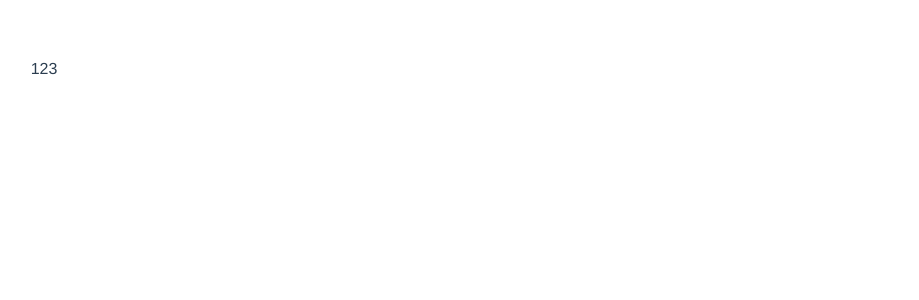
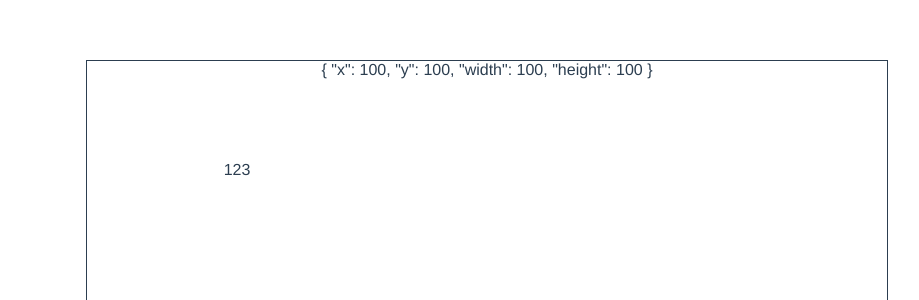
Before and after one commit to Zillionnn/build-webpage-manage, a Vue app: page / in a window 1280 px wide. Shown: the top 300 px of the page, without its empty margins (14-933 px from the left). Built offline with nearby package versions, Linux system fonts and the light colour scheme.

Commit message:
add drag

```diff
--- a/src/App.vue
+++ b/src/App.vue
@@ -11,12 +11,14 @@ export default {
 </script>
 
 <style>
+body,html{
+  margin:0;
+}
 #app {
   font-family: "Avenir", Helvetica, Arial, sans-serif;
   -webkit-font-smoothing: antialiased;
   -moz-osx-font-smoothing: grayscale;
   text-align: center;
   color: #2c3e50;
-  margin-top: 60px;
 }
 </style>
--- a/src/components/common/VTransform.vue
+++ b/src/components/common/VTransform.vue
@@ -1,10 +1,16 @@
 <template>
   <div
     class="container"
-    :style="`top:${top}px;left:${left}px;width:${width}px;height:${height}px;`"
-    @click="toggleOperates(true)"
+    :style="`top:${y}px;left:${x}px;width:${width}px;height:${height}px;`"
+    @mousedown="setDrag(0,$event)"
+    @mouseup="setDrag(1)"
+    @mousemove="moveCointainer"
   >
-    <div class="wrap" :style="`transform:rotate(${rotate}deg);`" :class="{'wrap-box-shadow':showOperate}">
+    <div
+      class="wrap"
+      :style="`transform:rotate(${rotate}deg);`"
+      :class="{'wrap-box-shadow':showOperate}"
+    >
       <div class="content-op" :style="'opacity:'+opacity">
         <slot />
       </div>
@@ -31,12 +37,12 @@ export default {
   name: 'VTransform',
   components: {},
   props: {
-    top: {
+    y: {
       type: [String, Number],
       required: false,
       default: 0
     },
-    left: {
+    x: {
       type: [String, Number],
       required: false,
       default: 0
@@ -64,16 +70,25 @@ export default {
   },
   data () {
     return {
-      showOperate: false
+      showOperate: false,
+      canMove: false,
+      mousePosition: {
+        x: 0,
+        y: 0
+      },
+      offsetX: 0,
+      offsetY: 0
     }
   },
+
   created () {
     this.listenClick()
   },
   methods: {
     listenClick () {
       document.addEventListener('mousedown', e => {
-        if (e.target.classList[0] !== 'container' &&
+        if (
+          e.target.classList[0] !== 'container' &&
           e.target.classList[0] !== 'wrap' &&
           e.target.classList[0] !== 'content-op' &&
           e.target.classList[0] !== 'operate'
@@ -81,7 +96,42 @@ export default {
           this.toggleOperates(false)
         }
       })
+      document.addEventListener('mousemove', this.getMousePosition)
     },
+    // 鼠标位置
+    getMousePosition (event) {
+      this.mousePosition.x = event.x
+      this.mousePosition.y = event.y
+      console.log(event)
+      this.drag()
+    },
+    drag (event) {
+      if (this.canMove) {
+        const top = this.mousePosition.y - this.offsetY
+        const left = this.mousePosition.x - this.offsetX
+        console.log(left, top)
+        this.$emit('update', {x: left, y: top})
+      }
+    },
+
+    // 是否可以拖动
+    setDrag (p, event) {
+      this.canMove = p === 0
+      this.toggleOperates(true)
+      if (this.canMove) {
+        this.offsetX = event.offsetX
+        this.offsetY = event.offsetY
+        console.log(this.offsetX, this.offsetY)
+      }
+    },
+
+    /**
+     * 移动
+     */
+    moveCointainer (event) {
+      event.preventDefault()
+    },
+
     /**
      * 显示 操作
      */
@@ -93,20 +143,37 @@ export default {
 </script>
 
 <style scoped>
+.container {
+  -webkit-user-select: none;
+  -moz-user-select: none;
+  -ms-user-select: none;
+  user-select: none;
+  position: absolute;
+}
+.container:hover {
+  position: absolute;
+  cursor: move;
+  background: #0cf;
+  opacity: 1;
+  -webkit-user-select: none;
+  -moz-user-select: none;
+  -ms-user-select: none;
+  user-select: none;
+}
 .wrap {
   position: relative;
 }
-.wrap-box-shadow{
-    box-shadow:0 0 0 0.5px #0cf, inset 0 0 0 0.5px #0cf;
+.wrap-box-shadow {
+  box-shadow: 0 0 0 0.5px #0cf, inset 0 0 0 0.5px #0cf;
 }
-.operate{
+.operate {
   width: 10px;
   height: 10px;
   background: #ffffff;
   border: 1px solid #cccccc;
   position: absolute;
 }
-.top-left{
+.top-left {
   top: -5px;
   left: -5px;
 }
@@ -115,7 +182,7 @@ export default {
   left: 50%;
   margin-left: -5px;
 }
-.top-right{
+.top-right {
   top: -5px;
   right: -5px;
 }
@@ -124,23 +191,22 @@ export default {
   right: -5px;
   margin-top: -5px;
 }
-.bottom-right{
+.bottom-right {
   bottom: -5px;
   right: -5px;
 }
-.bottom{
+.bottom {
   bottom: -5px;
   left: 50%;
   margin-left: -5px;
 }
-.bottom-left{
+.bottom-left {
   bottom: -5px;
   left: -5px;
 }
-.left{
+.left {
   top: 50%;
   left: -5px;
   margin-top: -5px;
 }
-
 </style>
--- a/src/components/home.vue
+++ b/src/components/home.vue
@@ -1,10 +1,12 @@
 <template>
-  <div style="position:relative">
-    <v-transform  :top="100" :left="200" :width="100" :height="100">
+  <div class="canvas-wrap">
+    {{box}}
+    <v-transform  :y="box.y" :x="box.x" :width="box.width" :height="box.height" @update="update">
       <div style="width:100px;height:100px;">
         123
       </div>
     </v-transform>
+
   </div>
 </template>
 
@@ -18,104 +20,30 @@ export default {
   },
   data () {
     return {
-      elements: [
-        {
-          id: 'el-1',
-          x: 100,
-          y: 50,
-          scaleX: 1,
-          scaleY: 1,
-          width: 100,
-          height: 100,
-          angle: 0,
-          classPrefix: 'tr',
-          styles: {
-            background: 'linear-gradient(135deg, #0FF0B3 0%,#036ED9 100%)'
-          }
-        }
-      ]
+      box: {
+        x: 100,
+        y: 100,
+        width: 100,
+        height: 100
+      }
+    }
+  },
+  methods: {
+    update (pos) {
+      this.box.x = pos.x - 100
+      this.box.y = pos.y - 60
     }
   }
 }
 </script>
 
 <style scoped>
-  .tr-transform--active{
-        position: absolute;
-        z-index: 5;
-    }
-
-    .tr-transform__content{
-        user-select: none;
-    }
-    .tr-transform__rotator {
-        top: -45px;
-        left: calc(50% - 7px);
-    }
-
-    .tr-transform__rotator,
-    .tr-transform__scale-point {
-        background: #fff;
-        width: 15px;
-        height: 15px;
-        border-radius: 50%;
-        position: absolute;
-        box-shadow: 0 2px 4px 0 rgba(0, 0, 0, 0.1);
-        border: 1px solid rgba(0, 0, 0, 0.1);
-        cursor: pointer;
-    }
-
-    .tr-transform__rotator:hover,
-    .tr-transform__scale-point:hover {
-        background: #F1F5F8;
-    }
-
-    .tr-transform__rotator:active,
-    .tr-transform__scale-point:active {
-        background: #DAE1E7;
-    }
-
-    .tr-transform__scale-point {
-
-    }
-
-    .tr-transform__scale-point--tl {
-        top: -7px;
-        left: -7px;
-    }
-
-    .tr-transform__scale-point--ml {
-        top: calc(50% - 7px);
-        left: -7px;
-    }
-
-    .tr-transform__scale-point--tr {
-        left: calc(100% - 7px);
-        top: -7px;
-    }
-
-    .tr-transform__scale-point--tm {
-        left: calc(50% - 7px);
-        top: -7px;
-    }
-
-    .tr-transform__scale-point--mr {
-        left: calc(100% - 7px);
-        top: calc(50% - 7px);
-    }
-
-    .tr-transform__scale-point--bl {
-        left: -7px;
-        top: calc(100% - 7px);
-    }
-
-    .tr-transform__scale-point--bm {
-        left: calc(50% - 7px);
-        top: calc(100% - 7px);
-    }
-
-    .tr-transform__scale-point--br {
-        left: calc(100% - 7px);
-        top: calc(100% - 7px);
-    }
+.canvas-wrap{
+  border: 1px solid;
+  width: 800px;
+  height: 800px;
+  margin-left: 100px;
+  margin-top: 60px;
+  position: relative;
+}
 </style>
```
Lines whose indentation alone changed are shown as unchanged.
